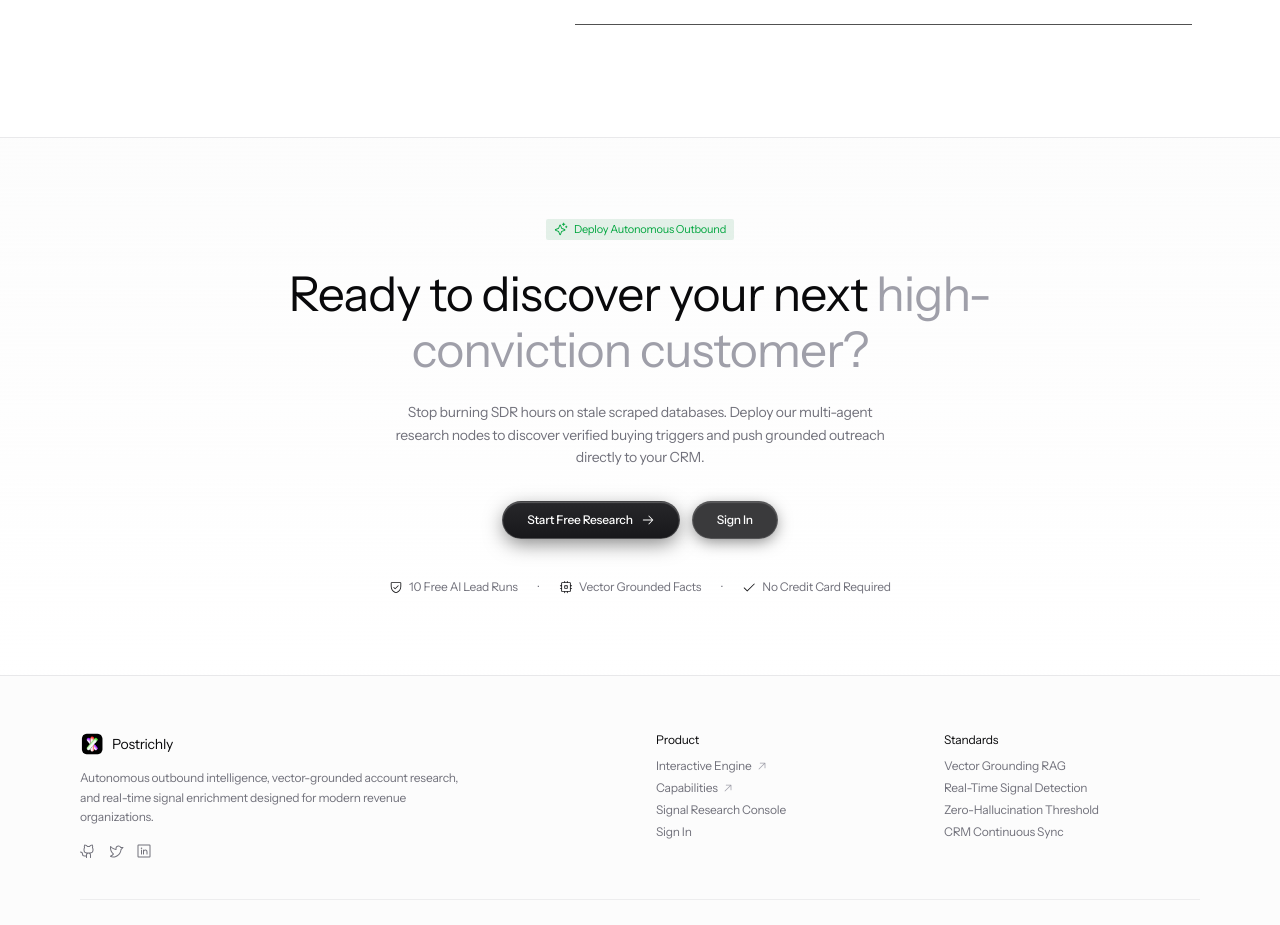
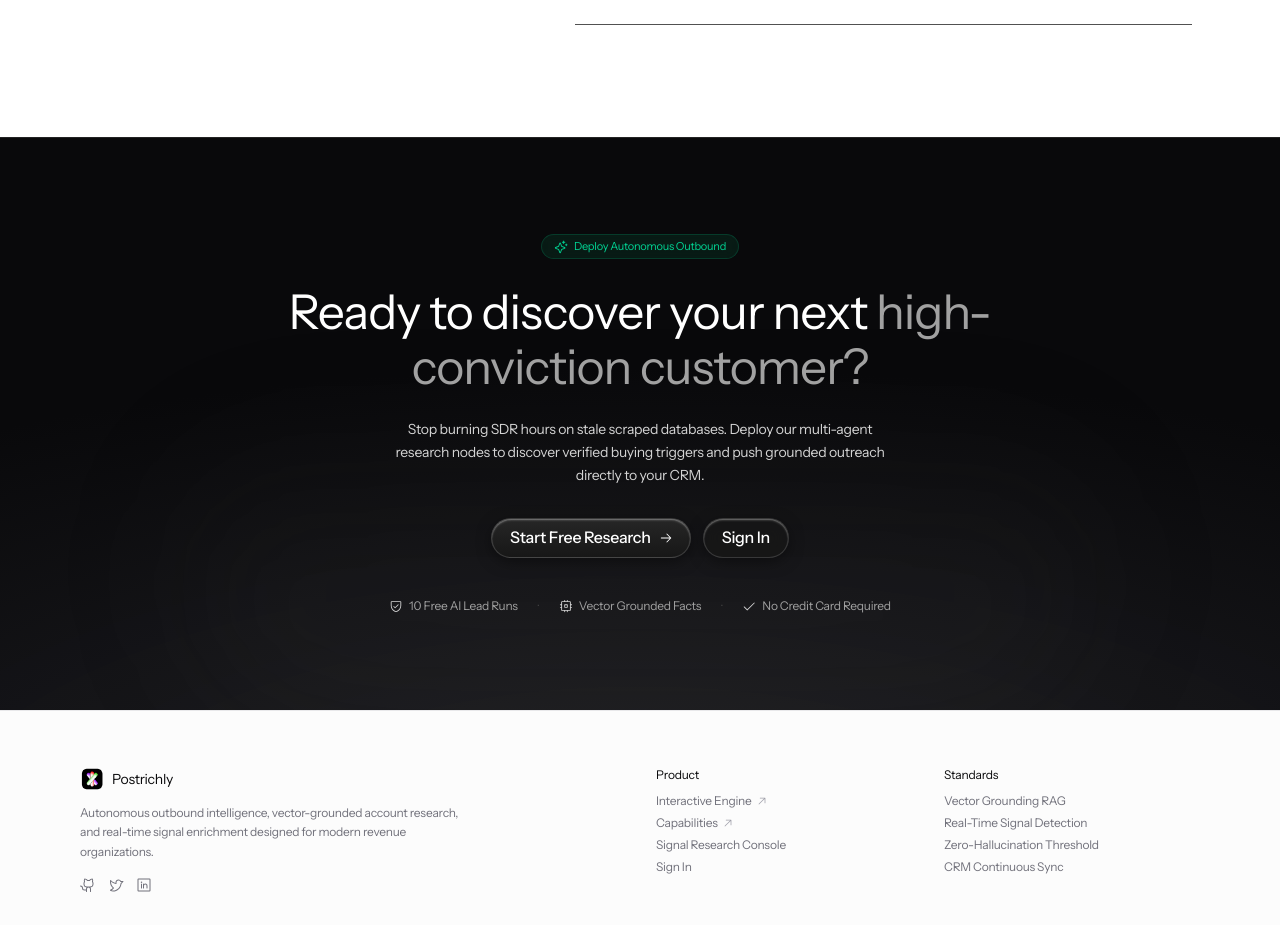
Before and after one commit to fit-edoc/prostichemet, a Next.js app in the folder frontend/: page / in a window 1280 px wide. Shown: the part 3960-4885 px from the top of the page. Built offline with nearby package versions, Linux system fonts and the light colour scheme; no server answers.

Commit message:
feat(landing): modernize bottom cta section with dark gradient backdrop

```diff
--- a/frontend/src/components/landing/BottomCTA.tsx
+++ b/frontend/src/components/landing/BottomCTA.tsx
@@ -14,58 +14,61 @@ export function BottomCTA() {
   const router = useRouter();
 
   return (
-    <section className="w-full py-20 border-t border-zinc-200/80 bg-gradient-to-b from-zinc-50/50 to-white text-center">
-      <div className="max-w-3xl mx-auto px-4 space-y-6">
+    <section className="relative w-full py-24 border-t border-neutral-800/80 bg-[radial-gradient(ellipse_100%_80%_at_50%_120%,rgba(65,65,70,0.45),rgba(20,20,23,0.95)_55%,rgba(9,9,11,1)_100%)] bg-zinc-950 text-white text-center overflow-hidden">
+      {/* Subtle bottom glow */}
+      <div className="absolute bottom-0 left-1/2 -translate-x-1/2 w-full max-w-4xl h-72 bg-gradient-to-t from-neutral-700/15 via-neutral-800/20 to-transparent blur-3xl pointer-events-none rounded-full" />
+
+      <div className="relative z-10 max-w-3xl mx-auto px-4 space-y-6">
         {/* Badge */}
         <div>
-          <span className="bg-green-700/10 text-green-600 rounded-[2px] border-0 py-[2px] px-2 text-[11px] font-normal tracking-tight inline-flex items-center gap-1.5">
+          <span className="bg-emerald-500/10 text-emerald-400 border border-emerald-500/20 rounded-full py-[3px] px-3 text-[11px] font-normal tracking-tight inline-flex items-center gap-1.5 backdrop-blur-sm">
             <Sparkle className="w-3.5 h-3.5" />
             Deploy Autonomous Outbound
           </span>
         </div>
 
         {/* Headline */}
-        <h2 className="text-2xl sm:text-4xl md:text-5xl font-normal text-zinc-950 tracking-tight leading-[1.15]">
+        <h2 className="text-2xl sm:text-4xl md:text-5xl font-normal text-white tracking-tight leading-[1.15]">
           Ready to discover your next{" "}
-          <span className="text-zinc-400">high-conviction customer?</span>
+          <span className="text-neutral-400">high-conviction customer?</span>
         </h2>
 
-        <p className="text-xs sm:text-sm text-zinc-500 max-w-lg mx-auto leading-relaxed font-normal tracking-tight">
+        <p className="text-xs sm:text-sm text-neutral-300 max-w-lg mx-auto leading-relaxed font-normal tracking-tight">
           Stop burning SDR hours on stale scraped databases. Deploy our multi-agent research nodes to discover verified buying triggers and push grounded outreach directly to your CRM.
         </p>
 
-        {/* Buttons */}
+        {/* Buttons with crisp white text and matching bevel border/shadow */}
         <div className="flex flex-col sm:flex-row items-center justify-center gap-3 pt-2">
           <button
             onClick={() => router.push("/login")}
-            className="btn-invert-xl px-6 py-2.5 flex items-center justify-center gap-2 text-xs font-normal tracking-tight cursor-pointer group w-full sm:w-auto shadow-xs"
+            className="btn-bevel bg-gradient-to-b from-neutral-800 to-neutral-900 hover:from-neutral-700 hover:to-neutral-800 text-white border border-neutral-600/80 px-6 py-2.5 flex items-center justify-center gap-2 text-xs font-medium tracking-tight cursor-pointer group shadow-[inset_0px_1px_1px_rgba(255,255,255,0.25),0_6px_20px_-2px_rgba(0,0,0,0.6)] w-full sm:w-auto"
           >
-            <span>Start Free Research</span>
-            <ArrowRight className="w-3.5 h-3.5 transition-transform group-hover:translate-x-0.5" />
+            <span className="text-white font-medium">Start Free Research</span>
+            <ArrowRight className="w-3.5 h-3.5 transition-transform group-hover:translate-x-0.5 text-white" />
           </button>
 
           <button
             onClick={() => router.push("/login")}
-            className="btn-dark-xl px-6 py-2.5 flex items-center justify-center gap-2 text-xs font-normal tracking-tight cursor-pointer w-full sm:w-auto shadow-xs"
+            className="btn-bevel bg-neutral-900/90 hover:bg-neutral-800 text-white border border-neutral-700/80 px-6 py-2.5 flex items-center justify-center gap-2 text-xs font-medium tracking-tight cursor-pointer shadow-[inset_0px_1px_1px_rgba(255,255,255,0.18),0_4px_16px_-2px_rgba(0,0,0,0.5)] w-full sm:w-auto backdrop-blur-sm"
           >
-            <span>Sign In</span>
+            <span className="text-white font-medium">Sign In</span>
           </button>
         </div>
 
         {/* Guarantees */}
-        <div className="flex flex-wrap items-center justify-center gap-5 pt-4 text-xs text-zinc-500 font-normal tracking-tight">
+        <div className="flex flex-wrap items-center justify-center gap-5 pt-4 text-xs text-neutral-400 font-normal tracking-tight">
           <div className="flex items-center gap-1.5">
-            <ShieldCheck className="w-3.5 h-3.5 text-zinc-900" />
+            <ShieldCheck className="w-3.5 h-3.5 text-neutral-300" />
             <span>10 Free AI Lead Runs</span>
           </div>
-          <span>·</span>
+          <span className="text-neutral-700">·</span>
           <div className="flex items-center gap-1.5">
-            <Cpu className="w-3.5 h-3.5 text-zinc-900" />
+            <Cpu className="w-3.5 h-3.5 text-neutral-300" />
             <span>Vector Grounded Facts</span>
           </div>
-          <span>·</span>
+          <span className="text-neutral-700">·</span>
           <div className="flex items-center gap-1.5">
-            <Check className="w-3.5 h-3.5 text-zinc-900" />
+            <Check className="w-3.5 h-3.5 text-neutral-300" />
             <span>No Credit Card Required</span>
           </div>
         </div>
```
